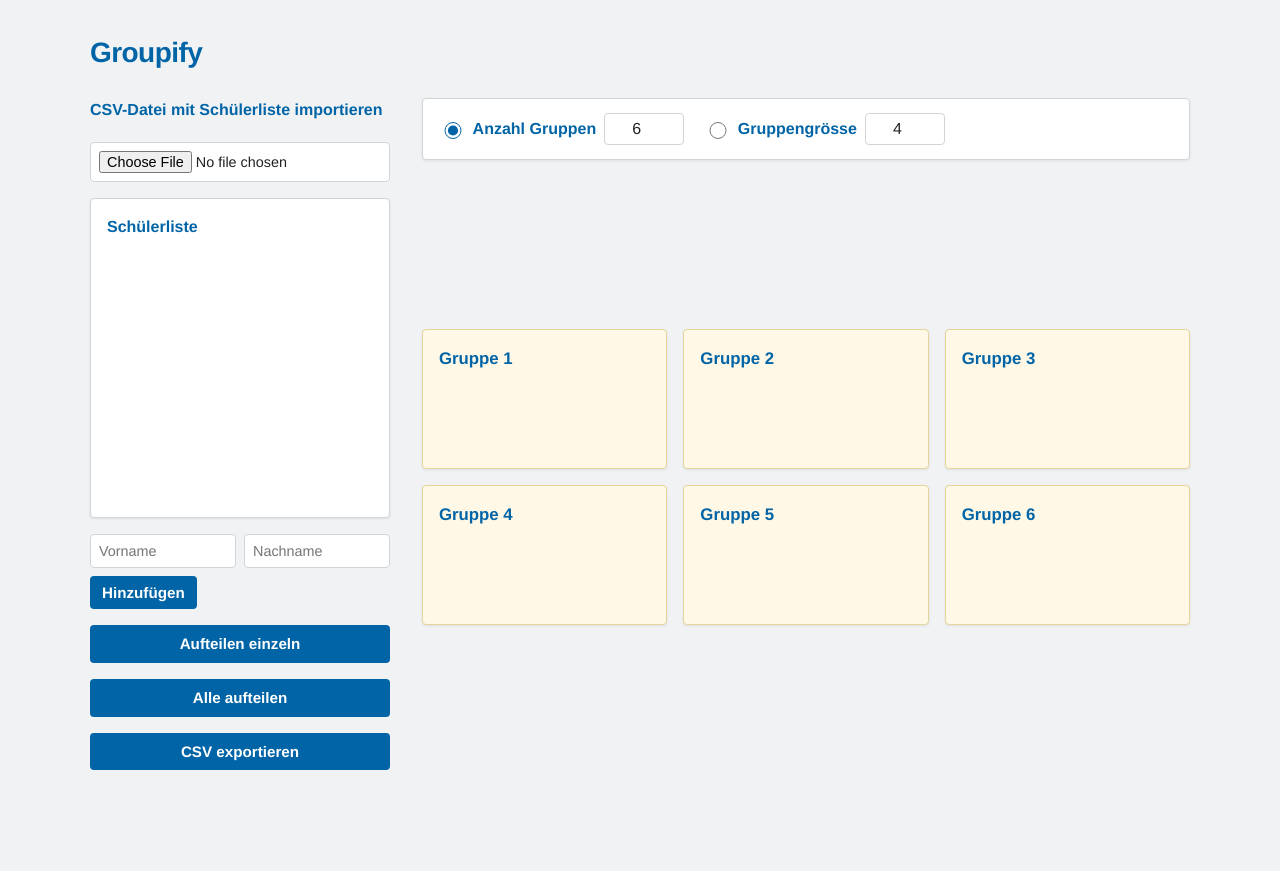
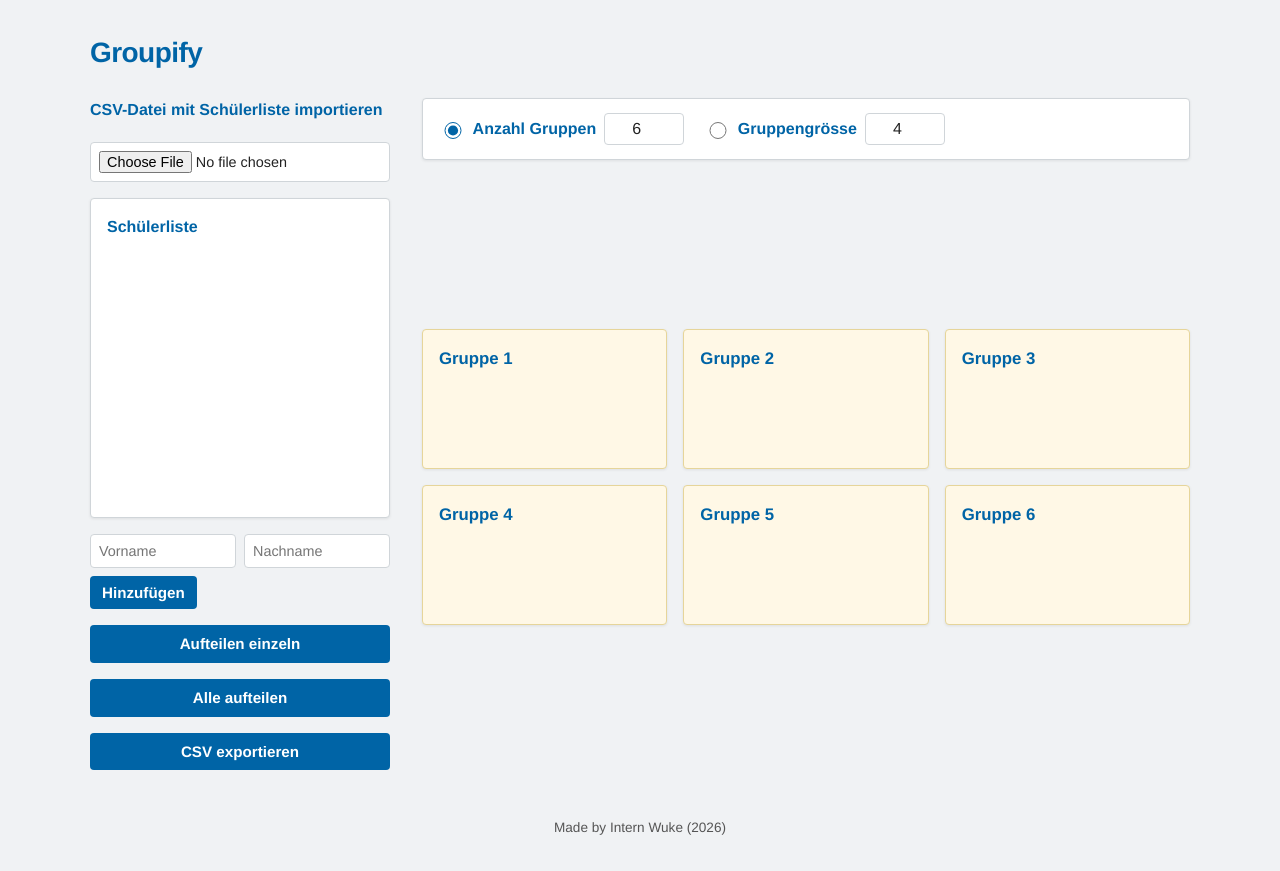
Before and after one commit to wukeZHAW/Groupify, a website with bundled scripts: page V0.2/index.html in a window 1280 px wide. Before the commit the page ends 802 px from the top, so only its background shows below. Built offline with nearby package versions, Linux system fonts and the light colour scheme.

Commit message:
added credit footer

```diff
--- a/V0.2/index.css
+++ b/V0.2/index.css
@@ -20,6 +20,9 @@
 body {
     margin: 0;
     padding: 2rem 1.5rem;
+    min-height: 100vh;
+    display: flex;
+    flex-direction: column;
     font-family: Helvetica, Arial, sans-serif;
     font-size: 1rem;
     line-height: 1.5;
@@ -38,8 +41,10 @@ body {
         "controls groups";
     gap: 1.5rem 2rem;
     max-width: 1100px;
+    width: 100%;
     margin: 0 auto;
     align-items: start;
+    flex: 1;
 }
 
 /* Page title via CSS (no HTML change) */
@@ -377,6 +382,16 @@ body {
     outline-offset: 2px;
 }
 
+/* ----- Footer ----- */
+
+footer {
+    margin-top: 2rem;
+    padding-top: 1rem;
+    text-align: center;
+    font-size: 0.85rem;
+    color: var(--text-muted);
+}
+
 /* ----- Responsive ----- */
 
 @media (max-width: 800px) {
--- a/V0.2/index.html
+++ b/V0.2/index.html
@@ -48,6 +48,7 @@
         </section>
 
     </main>
+    <footer>Made by Intern Wuke (2026)</footer>
     <script type="module" src="index.js"></script>
 </body>
 </html>
```
Also changed, not shown: tests/StudentTest.js (+0 -6 lines).
